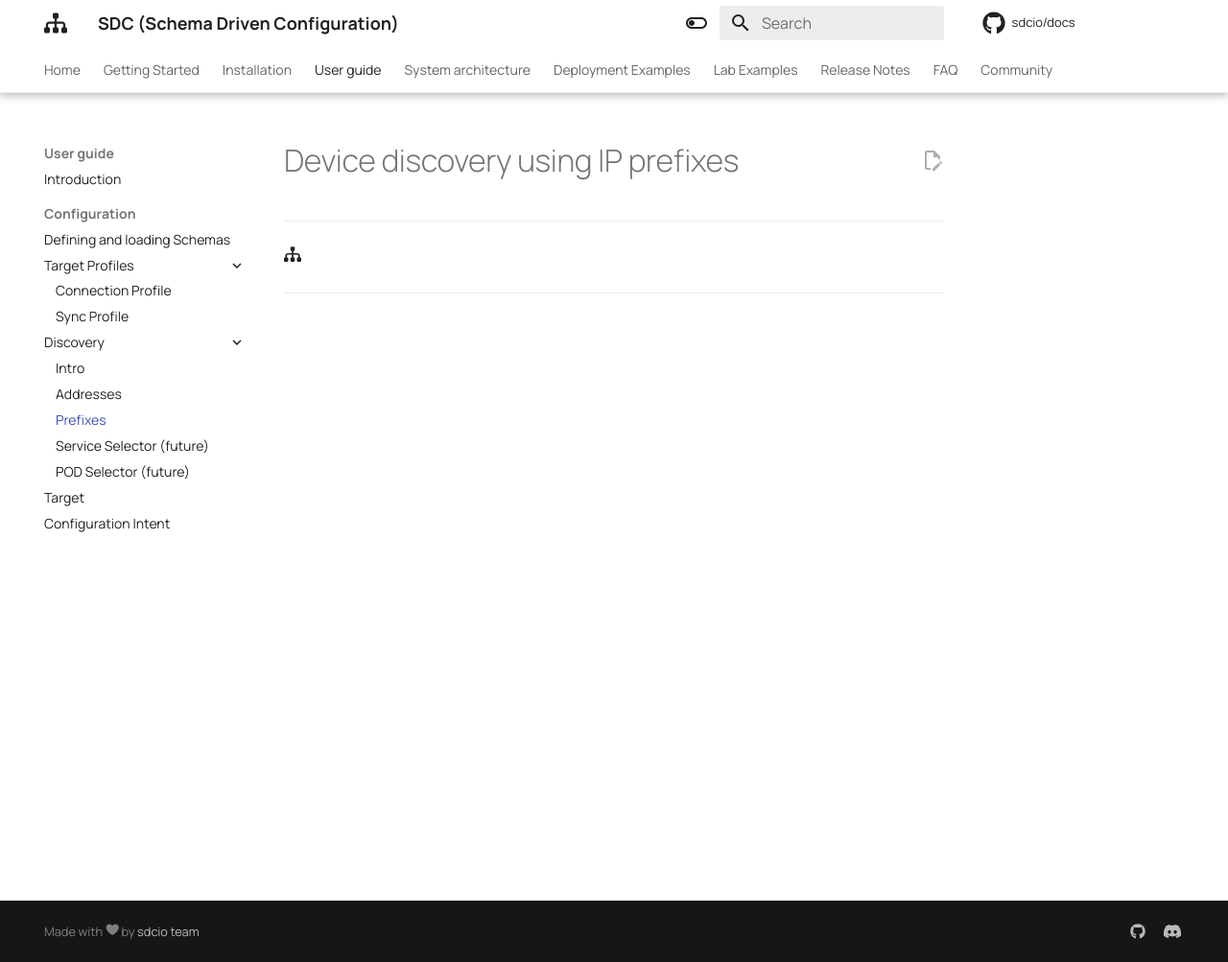
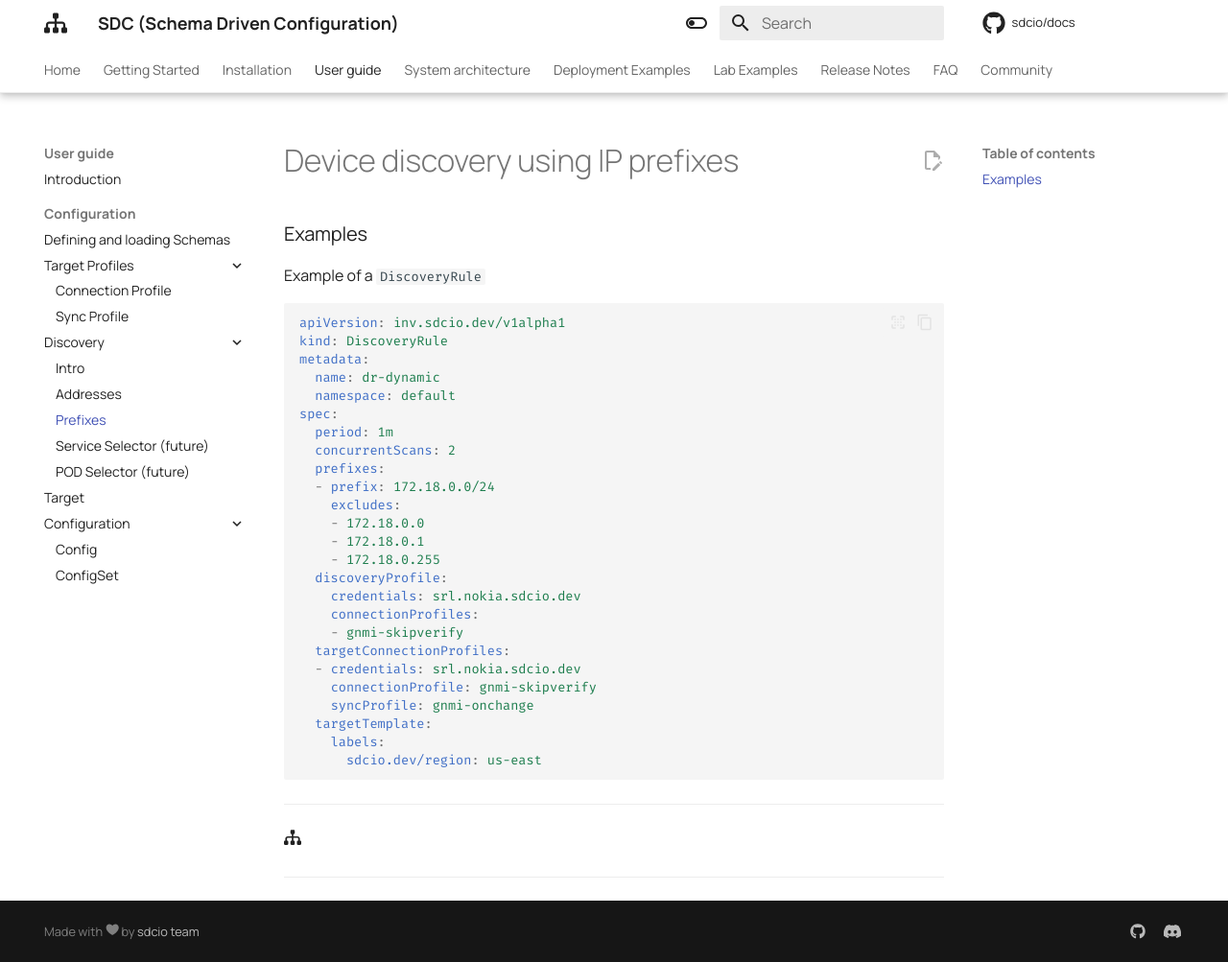
Before and after one commit to sdcio/docs, an MkDocs documentation site: the page built from docs/user-guide/configuration/discovery/prefixes.md, in a window 1280 px wide and 1003 px high. Shown: the whole window at 96% size. Built offline with MkDocs 1.6.1 and Material for MkDocs 9.7.7, drawn with Linux system fonts in a browser that asks for light colours; comment, search, counter and statistics services are not loaded.

Commit message:
updated user guide

````diff
--- a/docs/user-guide/configuration/discovery/prefixes.md
+++ b/docs/user-guide/configuration/discovery/prefixes.md
@@ -1 +1,33 @@
 # Device discovery using IP prefixes
+
+### Examples
+
+Example of a `DiscoveryRule`
+
+```yaml
+apiVersion: inv.sdcio.dev/v1alpha1
+kind: DiscoveryRule
+metadata:
+  name: dr-dynamic
+  namespace: default
+spec:
+  period: 1m
+  concurrentScans: 2
+  prefixes:
+  - prefix: 172.18.0.0/24
+    excludes:
+    - 172.18.0.0
+    - 172.18.0.1
+    - 172.18.0.255
+  discoveryProfile:
+    credentials: srl.nokia.sdcio.dev
+    connectionProfiles:
+    - gnmi-skipverify
+  targetConnectionProfiles:
+  - credentials: srl.nokia.sdcio.dev
+    connectionProfile: gnmi-skipverify
+    syncProfile: gnmi-onchange
+  targetTemplate:
+    labels:
+      sdcio.dev/region: us-east
+```
--- a/mkdocs.yml
+++ b/mkdocs.yml
@@ -24,7 +24,9 @@ nav:
         - Service Selector (future): user-guide/configuration/discovery/service.md
         - POD Selector (future): user-guide/configuration/discovery/pod.md
       - Target: user-guide/configuration/target/target.md
-      - Configuration Intent: user-guide/configuration/intent/intent.md
+      - Configuration:
+        - Config: user-guide/configuration/config/config.md
+        - ConfigSet: user-guide/configuration/config/configset.md
   - System architecture:
       - Design: system-architecture/architecture.md
       - Components:
````
Also changed, not shown: docs/user-guide/configuration/config/config.md (added, +30 -0 lines), docs/user-guide/configuration/config/configset.md (renamed from docs/user-guide/configuration/intent/intent.md, +13 -9 lines), docs/user-guide/configuration/discovery/addresses.md (+30 -0 lines), docs/user-guide/configuration/discovery/introduction.md (+35 -2 lines), docs/user-guide/configuration/schemas.md (+0 -1 lines), docs/user-guide/introduction.md (+4 -0 lines).
